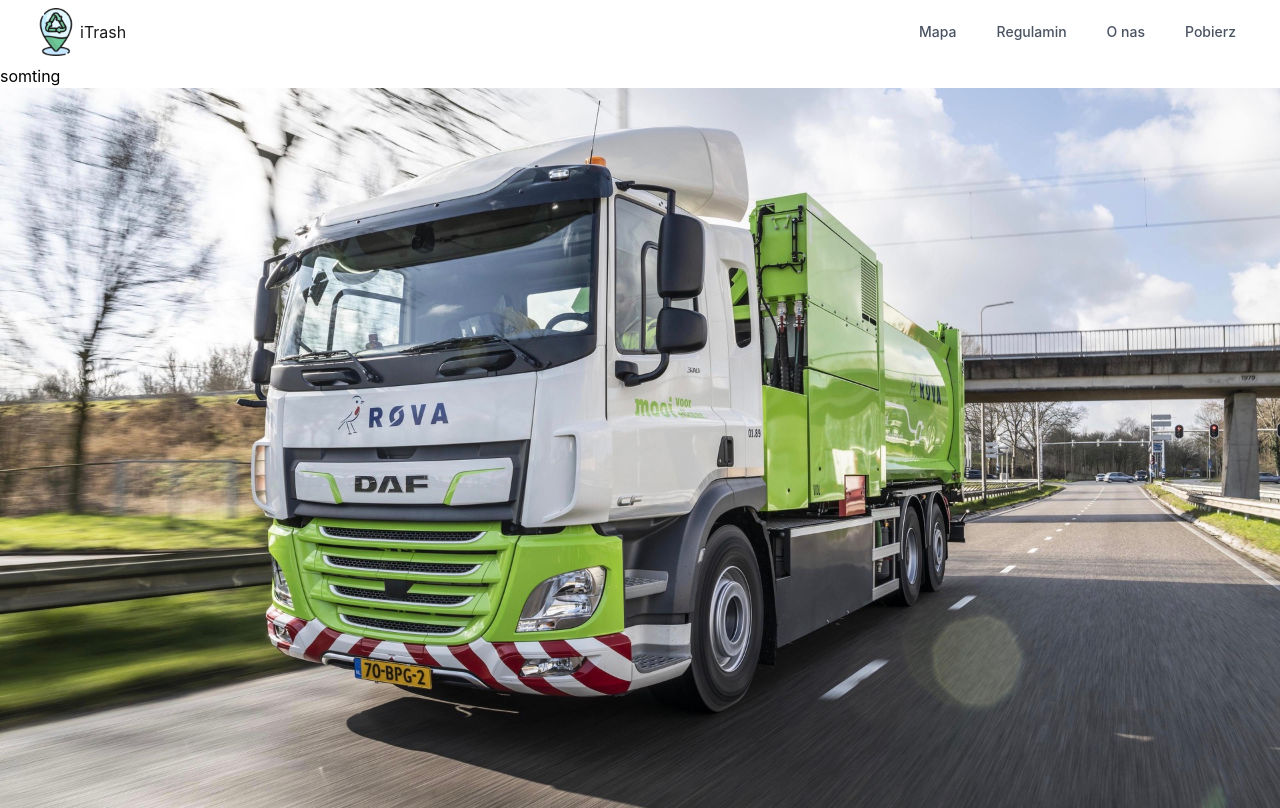
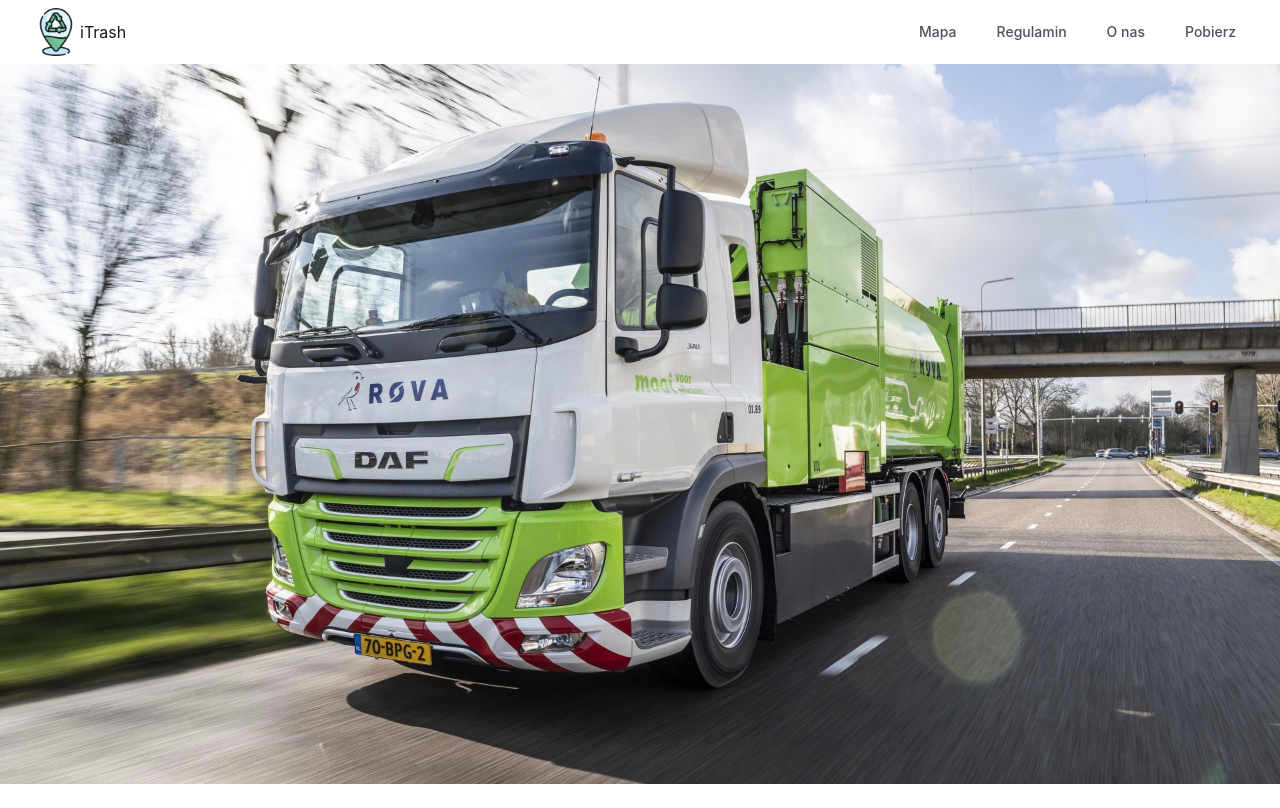
Before and after one commit to dewolaj881/iTrashWebsite, a Next.js app: page /map in a window 1280 px wide. Built offline with nearby package versions, Linux system fonts and the light colour scheme.

Commit message:
remove: useless imports

```diff
--- a/components/Showcase.js
+++ b/components/Showcase.js
@@ -1,15 +1,13 @@
-import React, { useState } from "react";
+import React from "react";
 
-function Nav() {
-  const [isOpen, setIsOpen] = useState(false);
+function Showcase() {
   return (
     <section>
       <div>
-        <p>somting</p>
         <img src="../ShowcaseImage.jpg" alt="" />
       </div>
     </section>
   );
 }
 
-export default Nav;
+export default Showcase;
```
